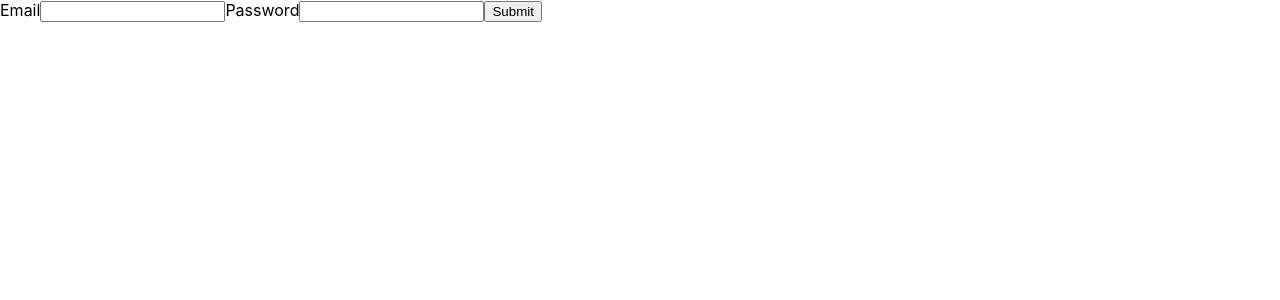
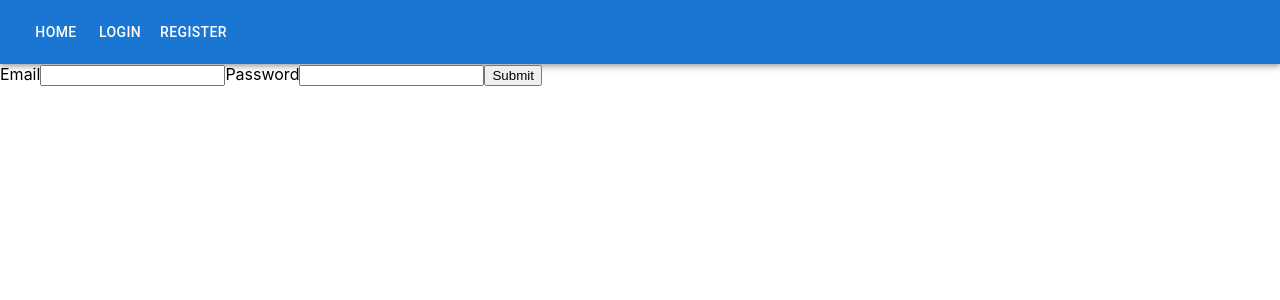
Before and after one commit to jaakkopy/chat-match-app, a React (Create React App) app in the folder client/: page /login in a window 1280 px wide. Shown: the top 300 px of the page. Built offline with nearby package versions, Linux system fonts and the light colour scheme.

Commit message:
added a header with material UI and a logout button

```diff
--- a/client/package.json
+++ b/client/package.json
@@ -3,6 +3,9 @@
   "version": "0.1.0",
   "private": true,
   "dependencies": {
+    "@emotion/react": "^11.11.3",
+    "@emotion/styled": "^11.11.0",
+    "@mui/material": "^5.15.4",
     "@testing-library/jest-dom": "^5.17.0",
     "@testing-library/react": "^13.4.0",
     "@testing-library/user-event": "^13.5.0",
--- a/client/src/App.tsx
+++ b/client/src/App.tsx
@@ -1,15 +1,17 @@
 import './App.css';
 import { BrowserRouter, Routes, Route  } from 'react-router-dom';
-import { AuthProvider } from './components/auth-provider';
-import Home from './components/home';
-import NotFound from './components/not-found';
-import LoginPage from './components/login-page';
-import RegisterPage from './components/register-page';
+import { AuthProvider } from './components/AuthProvider';
+import Home from './components/Home';
+import NotFound from './components/NotFound';
+import LoginPage from './components/LoginPage';
+import RegisterPage from './components/RegisterPage';
+import Header from './components/Header';
 
 function App() {
   return (
       <AuthProvider>
           <BrowserRouter>
+            <Header/>
             <Routes>
                 <Route index element={<Home/>}/>
                 <Route path="/login" element={<LoginPage/>}/>
--- /dev/null
+++ b/client/src/components/Header.tsx
@@ -0,0 +1,25 @@
+import AppBar from '@mui/material/AppBar';
+import Box from '@mui/material/Box';
+import Toolbar from '@mui/material/Toolbar';
+import Button from '@mui/material/Button';
+import { Link as RouterLink } from 'react-router-dom';
+import { useAuth } from './AuthProvider';
+
+
+const Header = () => {
+    const auth = useAuth();
+    return (
+        <Box sx={{ flexGrow: 1 }}>
+            <AppBar position="static">
+                <Toolbar>
+                <Button color="inherit" component={RouterLink} to="/">{"Home"}</Button>
+                {!auth?.isLoggedIn() ? <Button color="inherit" component={RouterLink} to="/login">{"Login"}</Button> : null}
+                {!auth?.isLoggedIn() ? <Button color="inherit" component={RouterLink} to="/register">{"Register"}</Button> : null}
+                {auth?.isLoggedIn() ? <Button color="inherit" onClick={auth?.onLogout}>{"Logout"}</Button> : null}
+                </Toolbar>
+            </AppBar>
+        </Box>
+  );
+}
+
+export default Header;
--- a/client/src/components/login-page.tsx
+++ b/client/src/components/LoginPage.tsx
@@ -1,7 +1,7 @@
 import { useState, useEffect } from 'react';
-import { useAuth, AuthContextValues } from './auth-provider';
+import { useAuth, AuthContextValues } from './AuthProvider';
 import { useNavigate } from "react-router-dom";
-import CredentialsForm from './credentials-form';
+import CredentialsForm from './CredentialsForm';
 
 
 const LoginPage = () => {
@@ -16,7 +16,7 @@ const LoginPage = () => {
     }, []);
 
     if (auth == null)
-        return <div></div>
+        return null;
 
     const handleLogin = async (email: string, password: string) => {
         const possibleError: null | string = await auth.onLogin(email, password);
--- a/client/src/components/register-page.tsx
+++ b/client/src/components/RegisterPage.tsx
@@ -1,7 +1,7 @@
 import { useState, useEffect } from 'react';
-import { useAuth, AuthContextValues } from './auth-provider';
 import { useNavigate } from "react-router-dom";
-import CredentialsForm from './credentials-form';
+import { useAuth, AuthContextValues } from './AuthProvider';
+import CredentialsForm from './CredentialsForm';
 
 
 const RegisterPage = () => {
@@ -16,7 +16,7 @@ const RegisterPage = () => {
     }, []);
 
     if (auth == null)
-        return <div></div>
+        return null;
 
     const handleRegister = async (email: string, password: string) => {
         const possibleError: null | string = await auth.onRegister(email, password);
```
Also changed, not shown: client/src/components/AuthProvider.tsx (renamed from client/src/components/auth-provider.tsx), client/src/components/CredentialsForm.tsx (renamed from client/src/components/credentials-form.tsx), client/src/components/Home.tsx (renamed from client/src/components/home.tsx), client/src/components/NotFound.tsx (renamed from client/src/components/not-found.tsx), 1 other file (tests, documents, lock files or other folders).
